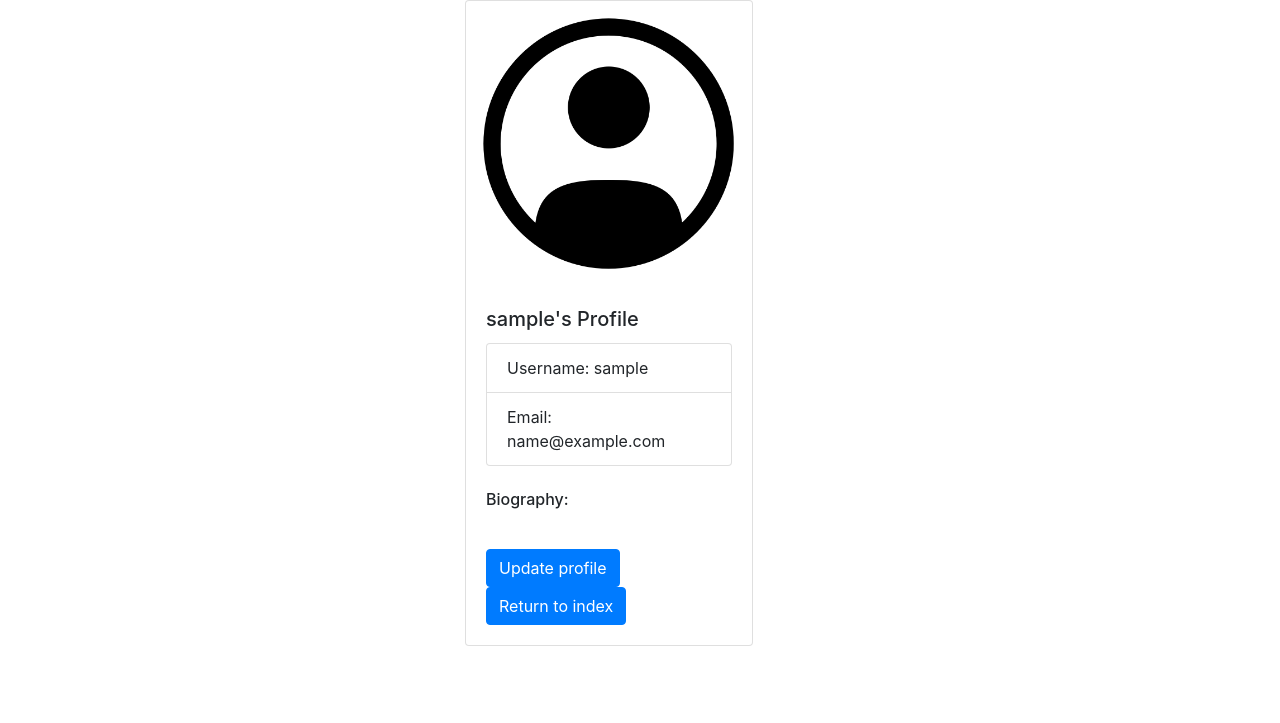
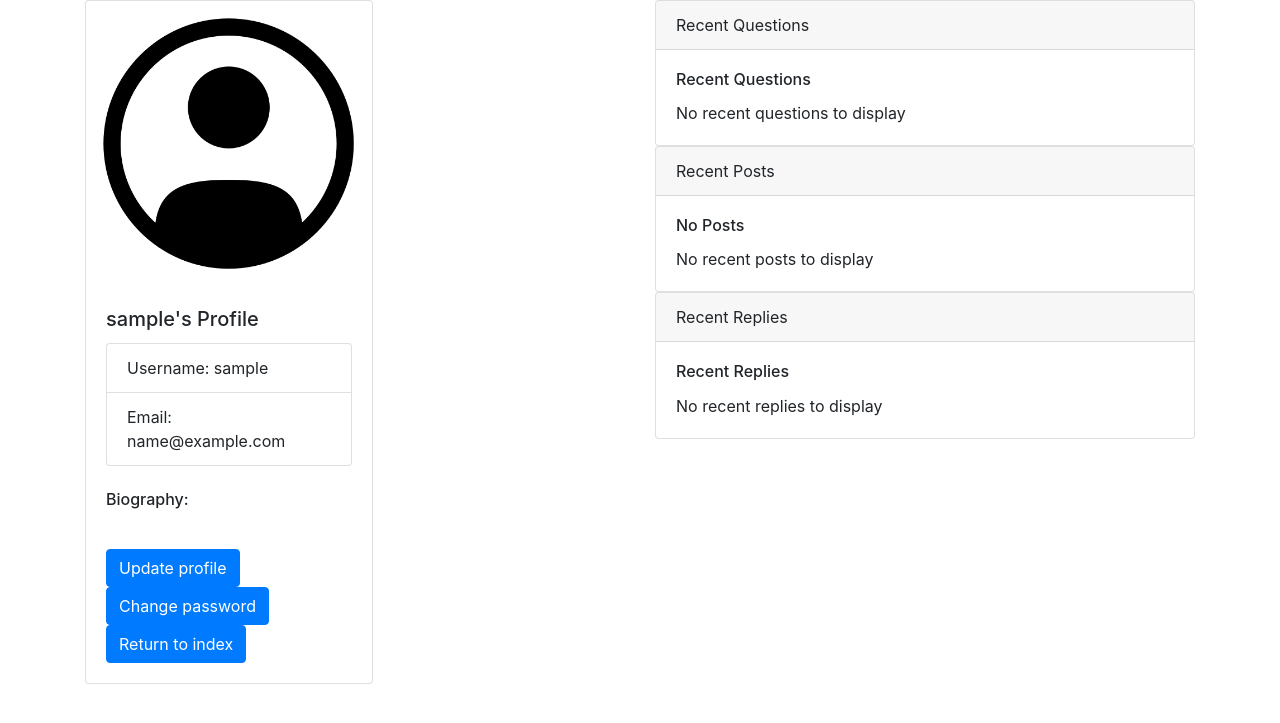
Before and after one commit to jdesbois/questionable, a Django app: page /main/profile/ in a window 1280 px wide. Shown: the top 723 px of the page. Run offline with Django 3.2, Linux system fonts and the light colour scheme; the visitor is signed in with stand-in values (Sample User, id 1); data that the repository does not hold is empty; some libraries are stand-ins or nearby versions.

Commit message:
User profile stuff and queries for posts

```diff
--- a/main/views.py
+++ b/main/views.py
@@ -1,9 +1,10 @@
 from django.shortcuts import redirect, render
 from main.forms import LectureForm, CourseForm, QuestionForm, CommentForm, ReplyForm, UserForm, ProfileForm
-from main.models import Course, Lecture, Question, Reply, Comment, Upvote, Enrollment
+from main.models import Course, Lecture, Question, Reply, Comment, Upvote, Enrollment, Post, Student, Tutor
 from django.contrib.auth.decorators import login_required, permission_required
 from django.contrib import messages
 from django.db import transaction
+from django.contrib.auth.models import User, Group
 
 # DISPLAY VIEWS
 
@@ -114,13 +115,24 @@ def show_reply(request, selected_reply):
 def contact_page(request):
     return render(request, 'main/contact_page.html')
 
-
+# View to generate profile page for logged in user (requires login)
 @login_required(login_url='/accounts/login/')
 def profile(request):
-    current_user_picture = request.user.profile.picture
+
+    current_user = request.user
     context_dict = {}
-    context_dict['current_user'] = current_user_picture
-    print(context_dict)
+
+    try:
+        student = Student.objects.get(user=current_user)
+        questions = Question.objects.filter(user=student)
+        posts = Post.objects.filter(user=student)
+        context_dict['questions'] = questions
+        context_dict['student'] = True
+        context_dict['posts'] = posts
+
+    except:
+        context_dict = {}
+
     return render(request, 'main/profile.html', context=context_dict)
 
 
@@ -283,3 +295,13 @@ def update_user(request):
         'user_form': user_form,
         'profile_form': profile_form
     })
+
+
+def check_user(current_user):
+    result = -1
+    if Student.objects.get(user=current_user).exists():
+        result = 1
+    if Tutor.objects.get(user=current_user).exists():
+        result = 2
+
+    return result
--- a/templates/main/profile.html
+++ b/templates/main/profile.html
@@ -2,16 +2,18 @@
 {% load staticfiles %}
 
 <html>
+
 <head>
   <title>
     Login
   </title>
-        <link rel="stylesheet" href="https://stackpath.bootstrapcdn.com/bootstrap/4.4.1/css/bootstrap.min.css" integrity="sha384-Vkoo8x4CGsO3+Hhxv8T/Q5PaXtkKtu6ug5TOeNV6gBiFeWPGFN9MuhOf23Q9Ifjh" crossorigin="anonymous">
+  <link rel="stylesheet" href="https://stackpath.bootstrapcdn.com/bootstrap/4.4.1/css/bootstrap.min.css"
+    integrity="sha384-Vkoo8x4CGsO3+Hhxv8T/Q5PaXtkKtu6ug5TOeNV6gBiFeWPGFN9MuhOf23Q9Ifjh" crossorigin="anonymous">
 </head>
+
 <body>
   <div class="container">
     <div class="row">
-          <div class="col-sm"></div>
       <div class="col-sm">
         <div class="card" style="width: 18rem;">
           <img src="../media/{{ user.profile.picture }}" class="card-img-top" alt="...">
@@ -20,18 +22,80 @@
             <ul class="list-group">
               <li class="list-group-item">Username: {{ user.username }}</li>
               <li class="list-group-item">Email: {{ user.email }}</li>
-                </ul><br/>
+            </ul><br />
             <h6>Biography:</h6>
             <p class="card-text">{{ user.profile.bio }}</p>
-                <br/>
+            <br />
             <a href="{% url 'main:update_user' %}" class="btn btn-primary">Update profile</a>
+            <a href="{% url 'auth_password_change' %}" class="btn btn-primary">Change password</a>
             <a href="{% url 'main:index' %}" class="btn btn-primary">Return to index</a>
           </div>
         </div>
       </div>
-          <div class="col-sm"></div>
+
+      <div class="col-sm">
+        <div class="card">
+          <div class="card-header">
+            Recent Questions
+          </div>
+          <div class="card-body">
+            {% if questions %}
+            {% for question in questions %}
+            <h6 class="card-title">{{question.title}}</h6>
+            <p class="card-text">{{ question.question }}</p>
+            {% endfor %}
+            {% else %}
+            <h6 class="card-title">Recent Questions</h6>
+            <p class="card-text">No recent questions to display</p>
+          </div>
+          {% endif %}
+        </div>
+
+
+
+
+        <div class="card">
+          <div class="card-header">
+            Recent Posts
+          </div>
+
+          <div class="card-body">
+            {% if posts %}
+            {% for post in posts %}
+            <h6 class="card-title">{{ post.title }}</h6>
+            <p class="card-text">{{ post.post }}</p>
+            {% endfor %}
+            {% else %}
+            <h6 class="card-title">No Posts</h6>
+            <p class="card-text">No recent posts to display</p>
+          </div>
+          {% endif %}
+        </div>
+
+
+
+
+        <div class="card">
+          <div class="card-header">
+            Recent Replies
+          </div>
+          <div class="card-body">
+            {% if replies %}
+            {% for reply in replies %}
+            <h6 class="card-title">{{reply.question.title}}</h6>
+            <p class="card-text">{{ qreply.reply }}</p>
+            {% endfor %}
+            {% else %}
+            <h6 class="card-title">Recent Replies</h6>
+            <p class="card-text">No recent replies to display</p>
+            {% endif %}
+          </div>
+        </div>
+      </div>
+
     </div>
 
   </div>
 </body>
+
 </html>
--- a/templates/registration/password_change_form.html
+++ b/templates/registration/password_change_form.html
@@ -14,9 +14,9 @@
 
             {{ form.as_p }}
 
-            <input type="submit" value="Log In">
+            <input type="submit" value="Update Password">
 
         </form>
-
+        <a href="{% url 'main:index' %}" class="btn btn-primary">Return to index</a>
     </body>
 </html>
```
Also changed, not shown: populate_main.py (+4 -4 lines). Lines whose indentation alone changed are shown as unchanged.
